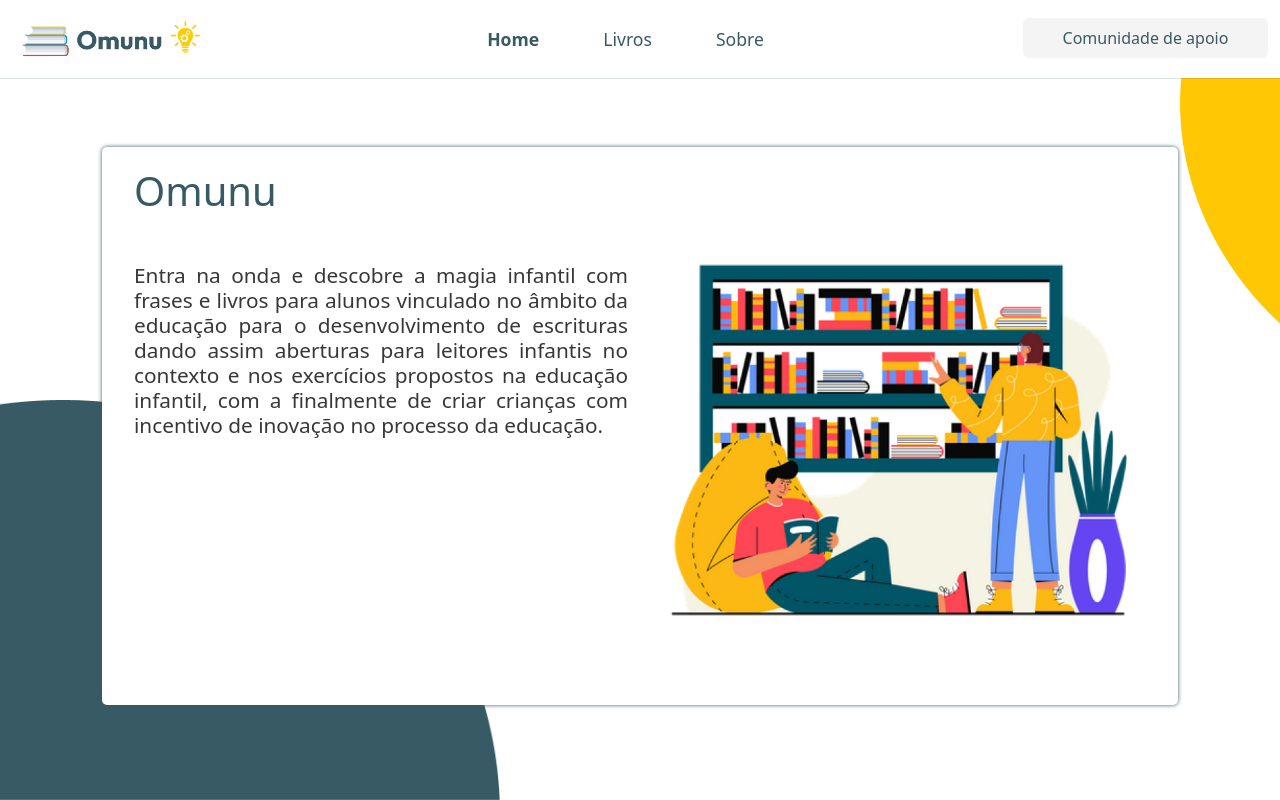
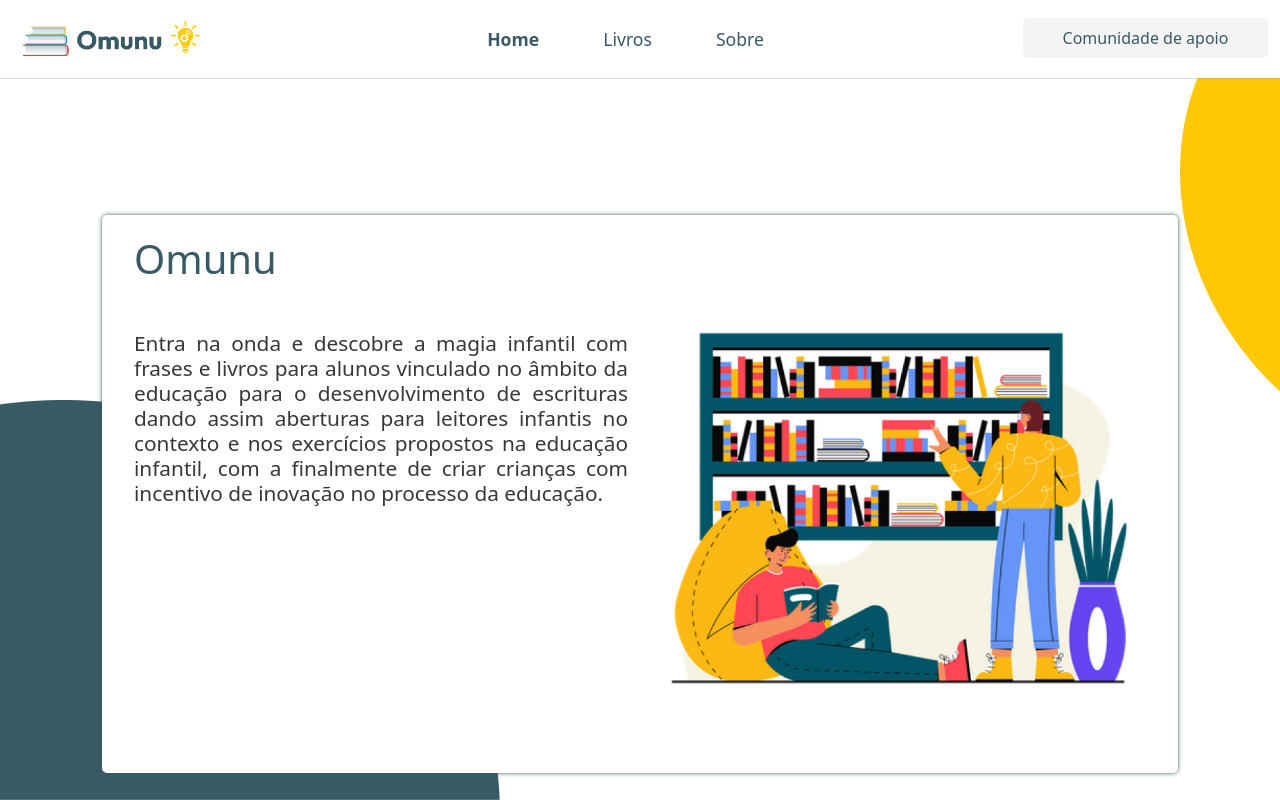
Before and after one commit to joelmarcolino/OMUNU2023, a Next.js app: page /about in a window 1280 px wide. Built offline with nearby package versions, Linux system fonts and the light colour scheme.

Commit message:
Navbar component fixed

```diff
--- a/src/components/Navbar/Navbar.component.style.tsx
+++ b/src/components/Navbar/Navbar.component.style.tsx
@@ -4,8 +4,7 @@ const Navbar = styled.div`
   padding-left: 30px;
   padding-right: 30px;
   position: relative;
-  background-color: #fff;
-  border: 1px solid;
+  height: 70px;
 
   .fixed-top {
     z-index: 999999999;
--- a/src/components/Navbar/Navbar.component.tsx
+++ b/src/components/Navbar/Navbar.component.tsx
@@ -48,7 +48,7 @@ export function HomeNavbarComponent() {
             </button>
 
             <div
-              className="offcanvas offcanvas-end text-bg-dark"
+              className="offcanvas offcanvas-end"
               tabIndex={-1}
               id="offcanvasDarkNavbar"
               aria-labelledby="offcanvasDarkNavbarLabel"
@@ -59,7 +59,7 @@ export function HomeNavbarComponent() {
                 </h5>
                 <button
                   type="button"
-                  className="btn-close btn-close-white"
+                  className="btn-close"
                   data-bs-dismiss="offcanvas"
                   aria-label="Close"
                 ></button>
```
